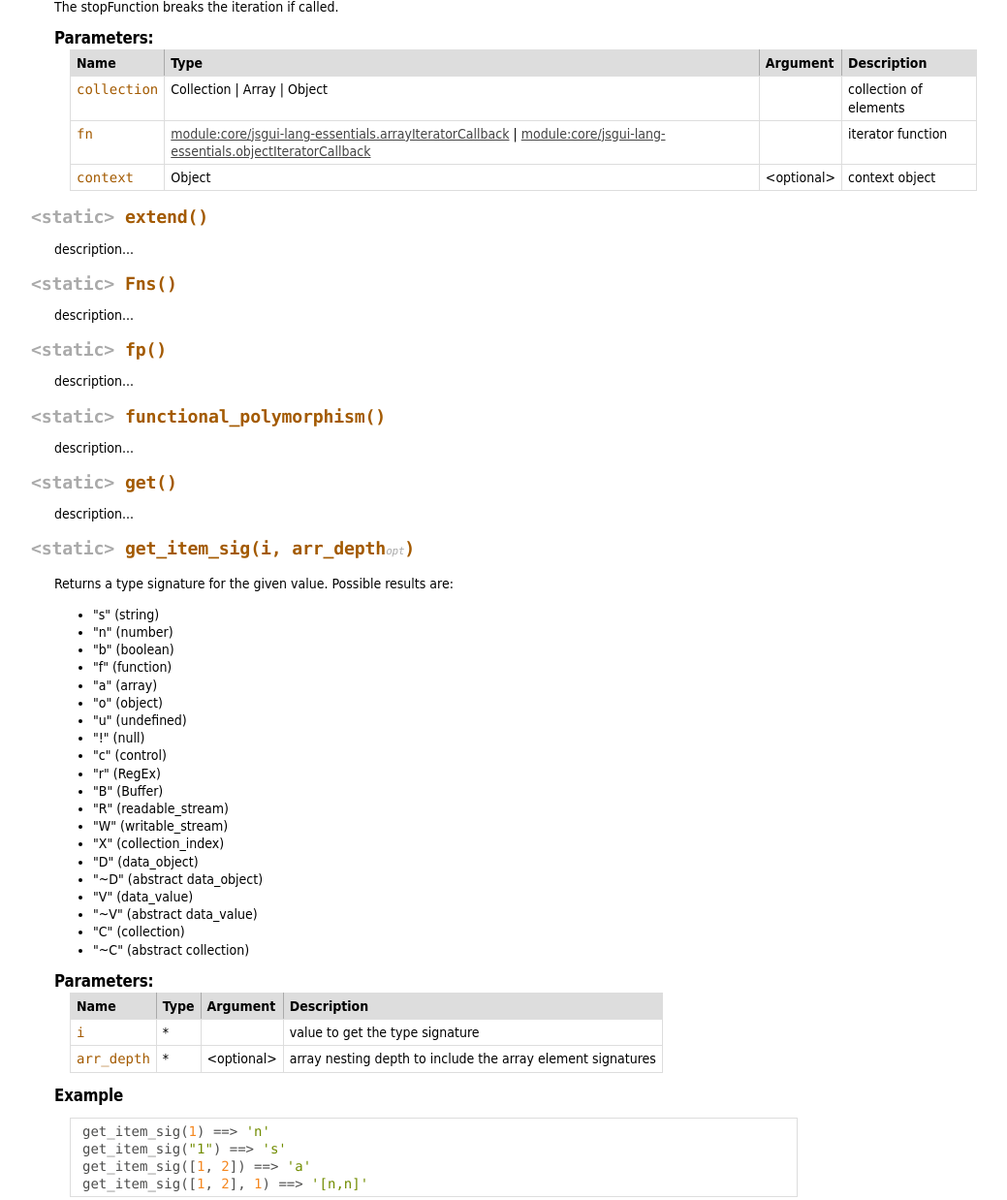
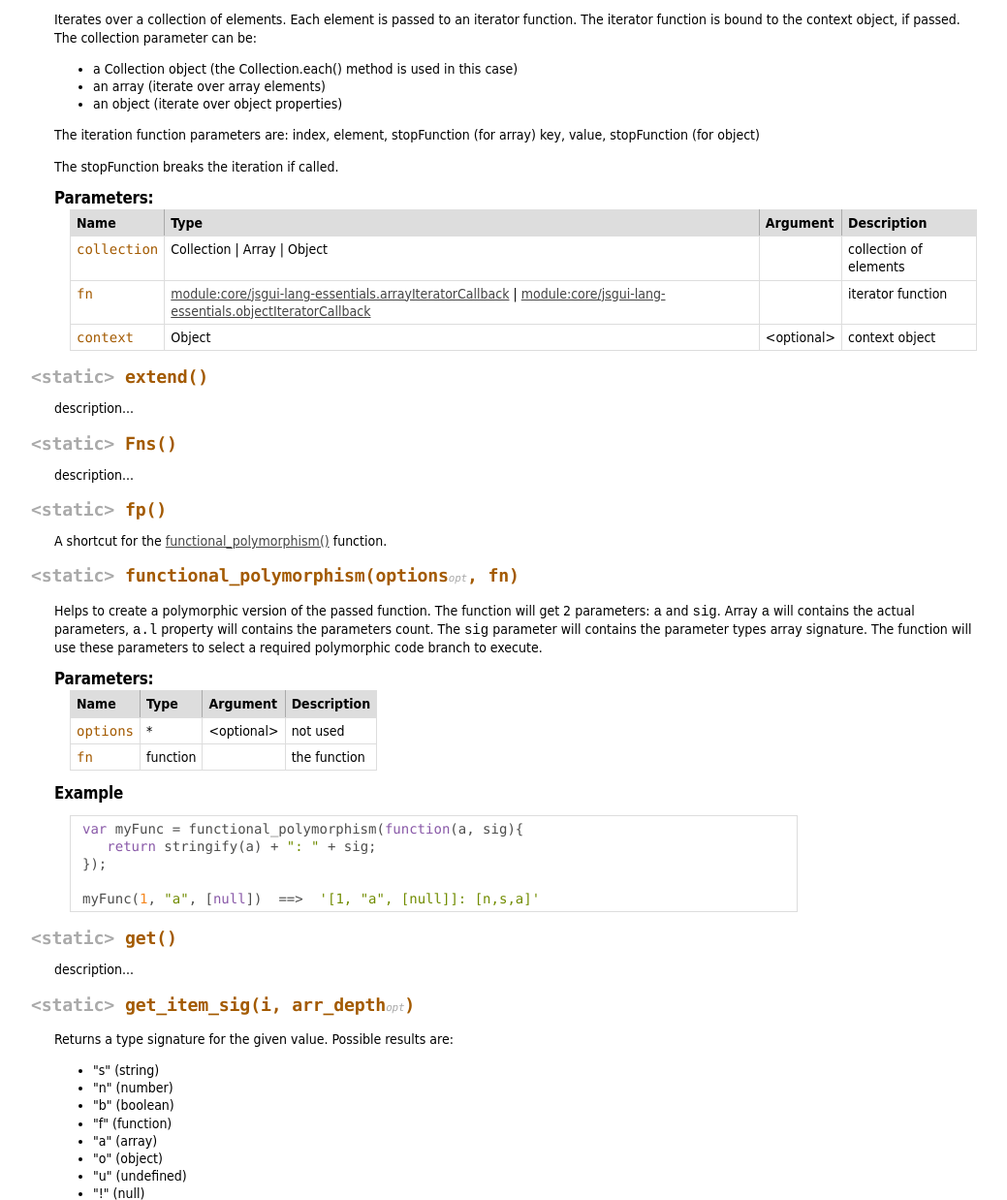
Before and after one commit to metabench/jsgui-doc, a plain HTML site: page out/jsgui-lang-essentials.html in a window 1280 px wide. Shown: the part 1742-2980 px from the top of the page at 97% size, without its empty margins (0-1039 px from the left). Drawn offline with Linux system fonts and the light colour scheme.

Commit message:
doc updates

```diff
--- a/out/jsgui-lang-essentials.html
+++ b/out/jsgui-lang-essentials.html
@@ -493,63 +493,116 @@ but the base class property name used is the rest of the initial property name (
 
 
 <dt>
-    <h4 class="name" id="arr_trim_undefined"><span class="type-signature">&lt;static> </span>arr_trim_undefined<span class="signature">()</span><span class="type-signature"></span></h4>
-
-
-</dt>
-<dd>
-
-
-    <div class="description">
-        <p>description...</p>
-    </div>
-
-
-
-
-
-
-
-
-
-<dl class="details">
-
-
-
-
-
-
-
-
-
-
-
-
-
-
-
-
-
-
-
-
-
-
-
-
-
-</dl>
-
-
-
-
-
-
-
-
-
-
-
+    <h4 class="name" id="arr_trim_undefined"><span class="type-signature">&lt;static> </span>arr_trim_undefined<span class="signature">(arr_like)</span><span class="type-signature"></span></h4>
+
+
+</dt>
+<dd>
+
+
+    <div class="description">
+        <p>Returns an array without the trailing undefined values, made from the array-like source.</p>
+    </div>
+
+
+
+
+
+
+
+        <h5>Parameters:</h5>
+
+
+<table class="params">
+    <thead>
+	<tr>
+
+		<th>Name</th>
+
+
+		<th>Type</th>
+
+
+
+
+
+		<th class="last">Description</th>
+	</tr>
+	</thead>
+
+	<tbody>
+
+
+        <tr>
+
+                <td class="name"><code>arr_like</code></td>
+
+
+            <td class="type">
+
+
+<span class="param-type">array-like</span>
+
+
+
+            </td>
+
+
+
+
+
+            <td class="description last"><p>the source</p></td>
+        </tr>
+
+
+	</tbody>
+</table>
+
+
+
+<dl class="details">
+
+
+
+
+
+
+
+
+
+
+
+
+
+
+
+
+
+
+
+
+
+
+
+
+
+</dl>
+
+
+
+
+
+
+
+
+
+
+
+
+
+        <h5>Example</h5>
+
+    <pre class="prettyprint"><code>arr_trim_undefined([undefined, 1, undefined]) ==> [undefined, 1]</code></pre>
 
 
 </dd>
@@ -1272,119 +1325,222 @@ key, value, stopFunction (for object)</p>
 
 
     <div class="description">
-        <p>description...</p>
-    </div>
-
-
-
-
-
-
-
-
-
-<dl class="details">
-
-
-
-
-
-
-
-
-
-
-
-
-
-
-
-
-
-
-
-
-
-
-
-
-
-</dl>
-
-
-
-
-
-
-
-
-
-
-
-
-
-</dd>
-
-
-
-<dt>
-    <h4 class="name" id="functional_polymorphism"><span class="type-signature">&lt;static> </span>functional_polymorphism<span class="signature">()</span><span class="type-signature"></span></h4>
-
-
-</dt>
-<dd>
-
-
-    <div class="description">
-        <p>description...</p>
-    </div>
-
-
-
-
-
-
-
-
-
-<dl class="details">
-
-
-
-
-
-
-
-
-
-
-
-
-
-
-
-
-
-
-
-
-
-
-
-
-
-</dl>
-
-
-
-
-
-
-
-
-
-
-
+        <p>A shortcut for the <a href="jsgui-lang-essentials.html#functional_polymorphism">functional_polymorphism()</a> function.</p>
+    </div>
+
+
+
+
+
+
+
+
+
+<dl class="details">
+
+
+
+
+
+
+
+
+
+
+
+
+
+
+
+
+
+
+
+
+
+
+
+
+
+</dl>
+
+
+
+
+
+
+
+
+
+
+
+
+
+</dd>
+
+
+
+<dt>
+    <h4 class="name" id="functional_polymorphism"><span class="type-signature">&lt;static> </span>functional_polymorphism<span class="signature">(<span class="optional">options</span>, fn)</span><span class="type-signature"></span></h4>
+
+
+</dt>
+<dd>
+
+
+    <div class="description">
+        <p>Helps to create a polymorphic version of the passed function. The function will get 2 parameters: <code>a</code> and <code>sig</code>.
+Array <code>a</code> will contains the actual parameters, <code>a.l</code> property will contains the parameters count.
+The <code>sig</code> parameter will contains the parameter types array signature. The function will use these parameters
+to select a required polymorphic code branch to execute.</p>
+    </div>
+
+
+
+
+
+
+
+        <h5>Parameters:</h5>
+
+
+<table class="params">
+    <thead>
+	<tr>
+
+		<th>Name</th>
+
+
+		<th>Type</th>
+
+
+		<th>Argument</th>
+
+
+
+
+		<th class="last">Description</th>
+	</tr>
+	</thead>
+
+	<tbody>
+
+
+        <tr>
+
+                <td class="name"><code>options</code></td>
+
+
+            <td class="type">
+
+
+<span class="param-type">*</span>
+
+
+
+            </td>
+
+
+                <td class="attributes">
+
+                    &lt;optional><br>
+
+
+
+
+
+                </td>
+
+
+
+
+            <td class="description last"><p>not used</p></td>
+        </tr>
+
+
+
+        <tr>
+
+                <td class="name"><code>fn</code></td>
+
+
+            <td class="type">
+
+
+<span class="param-type">function</span>
+
+
+
+            </td>
+
+
+                <td class="attributes">
+
+
+
+
+
+                </td>
+
+
+
+
+            <td class="description last"><p>the function</p></td>
+        </tr>
+
+
+	</tbody>
+</table>
+
+
+
+<dl class="details">
+
+
+
+
+
+
+
+
+
+
+
+
+
+
+
+
+
+
+
+
+
+
+
+
+
+</dl>
+
+
+
+
+
+
+
+
+
+
+
+
+
+        <h5>Example</h5>
+
+    <pre class="prettyprint"><code>var myFunc = functional_polymorphism(function(a, sig){
+   return stringify(a) + ": " + sig;
+});
+
+myFunc(1, "a", [null])  ==>  '[1, "a", [null]]: [n,s,a]'</code></pre>
 
 
 </dd>
@@ -3365,63 +3521,117 @@ tof([], "object") ==> "array"</code></pre>
 
 
 <dt>
-    <h4 class="name" id="trim_sig_brackets"><span class="type-signature">&lt;static> </span>trim_sig_brackets<span class="signature">()</span><span class="type-signature"></span></h4>
-
-
-</dt>
-<dd>
-
-
-    <div class="description">
-        <p>description...</p>
-    </div>
-
-
-
-
-
-
-
-
-
-<dl class="details">
-
-
-
-
-
-
-
-
-
-
-
-
-
-
-
-
-
-
-
-
-
-
-
-
-
-</dl>
-
-
-
-
-
-
-
-
-
-
-
+    <h4 class="name" id="trim_sig_brackets"><span class="type-signature">&lt;static> </span>trim_sig_brackets<span class="signature">(sig)</span><span class="type-signature"></span></h4>
+
+
+</dt>
+<dd>
+
+
+    <div class="description">
+        <p>Removes the leading and trailing square brackets from the signature, if the brackets are presented.</p>
+    </div>
+
+
+
+
+
+
+
+        <h5>Parameters:</h5>
+
+
+<table class="params">
+    <thead>
+	<tr>
+
+		<th>Name</th>
+
+
+		<th>Type</th>
+
+
+
+
+
+		<th class="last">Description</th>
+	</tr>
+	</thead>
+
+	<tbody>
+
+
+        <tr>
+
+                <td class="name"><code>sig</code></td>
+
+
+            <td class="type">
+
+
+<span class="param-type">string</span>
+
+
+
+            </td>
+
+
+
+
+
+            <td class="description last"><p>the signature</p></td>
+        </tr>
+
+
+	</tbody>
+</table>
+
+
+
+<dl class="details">
+
+
+
+
+
+
+
+
+
+
+
+
+
+
+
+
+
+
+
+
+
+
+
+
+
+</dl>
+
+
+
+
+
+
+
+
+
+
+
+
+
+        <h5>Example</h5>
+
+    <pre class="prettyprint"><code>trim_sig_brackets("[n]") ==> "n"
+trim_sig_brackets("n") ==> "n"</code></pre>
 
 
 </dd>
@@ -3903,7 +4113,7 @@ tof([], "object") ==> "array"</code></pre>
 <br clear="both">
 
 <footer>
-    Documentation generated by <a href="https://github.com/jsdoc3/jsdoc">JSDoc 3.3.0-alpha4</a> on Mon Mar 17 2014 19:44:48 GMT+0600 (Уральское время (зима))
+    Documentation generated by <a href="https://github.com/jsdoc3/jsdoc">JSDoc 3.3.0-alpha4</a> on Tue Mar 18 2014 18:00:03 GMT+0600 (Уральское время (зима))
 </footer>
 
 <script> prettyPrint(); </script>
```
Also changed, not shown: out/index.html (+1 -1 lines). Lines whose indentation alone changed are shown as unchanged.
